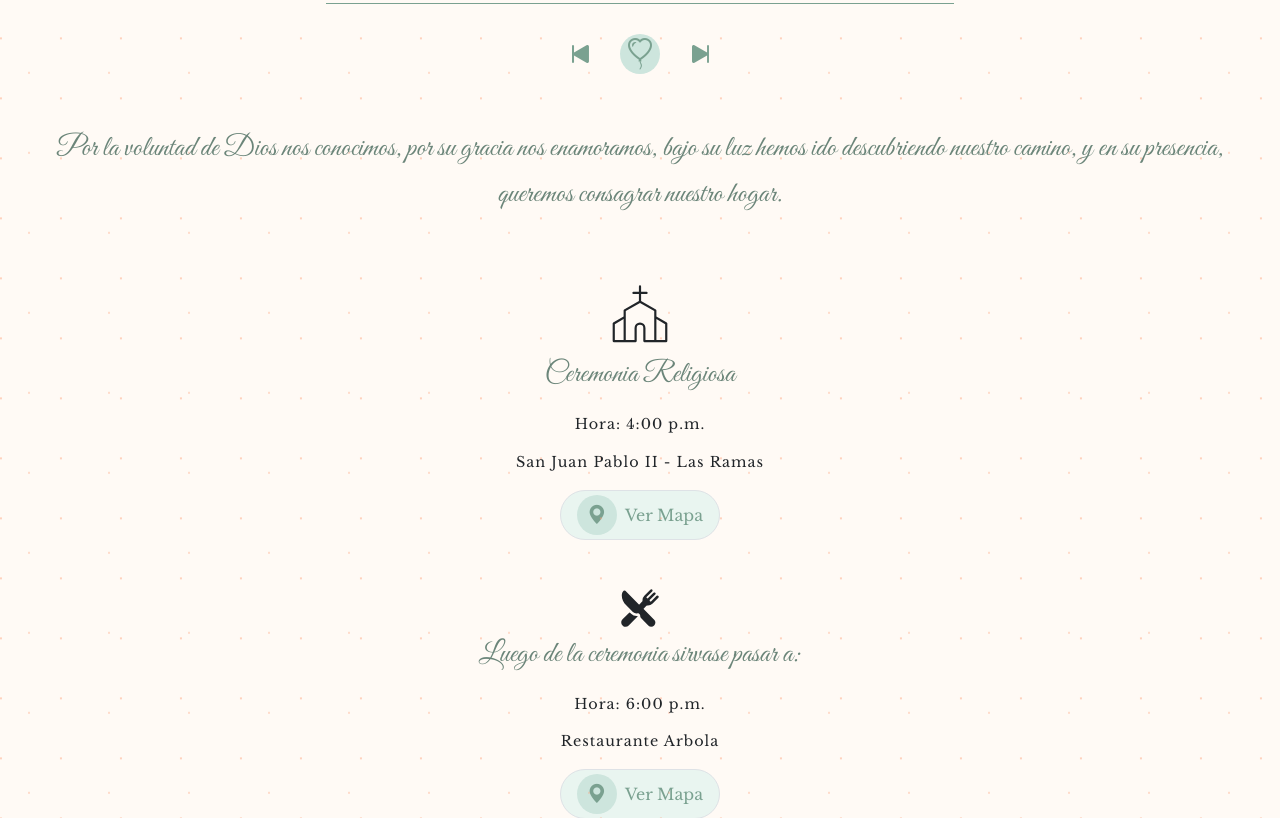
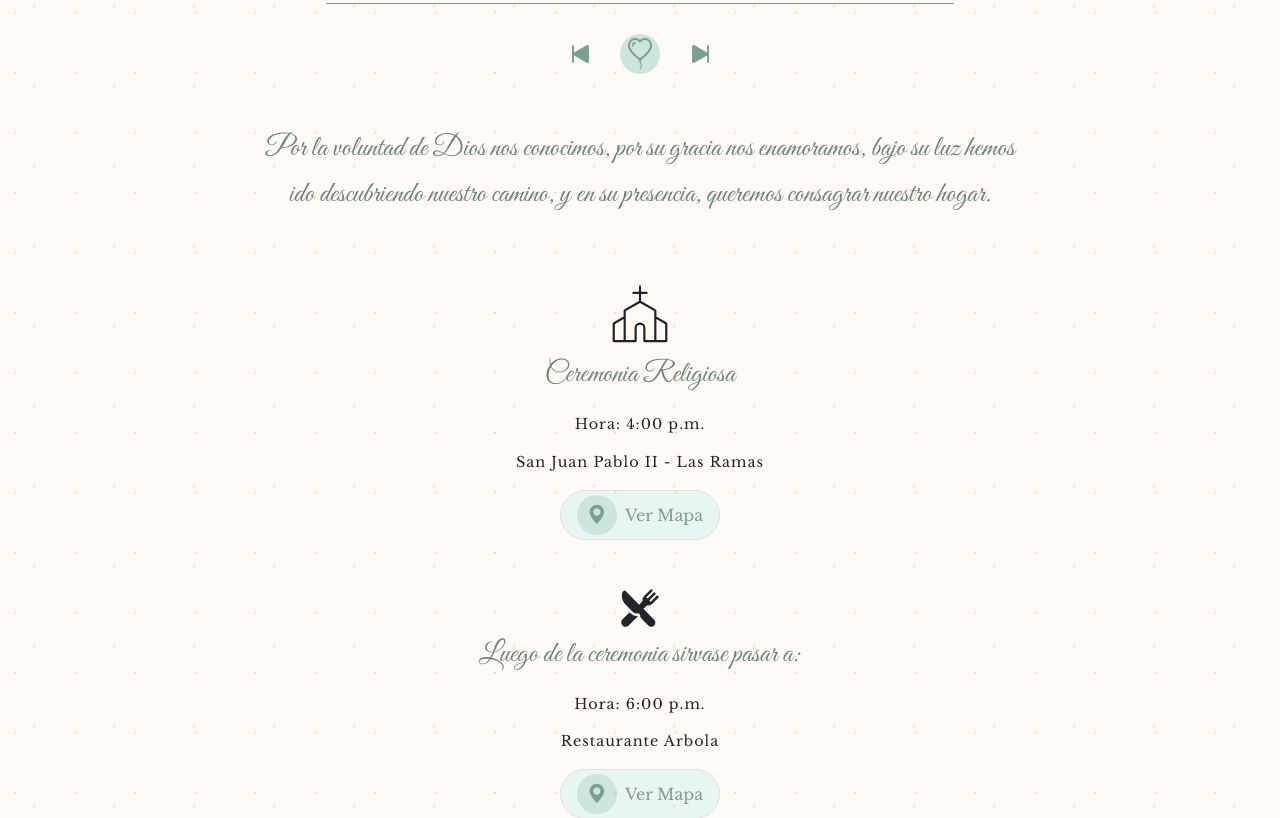
Before and after one commit to JorgeAndres-GitHub/Weeding-template, a React (Vite) app: page / in a window 1280 px wide. Shown: the part 1300-2118 px from the top of the page. Built offline with nearby package versions, Linux system fonts and the light colour scheme.

Commit message:
Mejorando footer

```diff
--- a/src/components/descripcion.jsx
+++ b/src/components/descripcion.jsx
@@ -1,8 +1,8 @@
 export function Descripcion() {
   return (
     <>
-      <div className="row mt-5 text-center">
-        <p className="wedding-text px-5">
+      <div className="row mt-5 text-center descripcion-container">
+        <p className="wedding-text">
           Por la voluntad de Dios nos conocimos, por su gracia nos enamoramos,
           bajo su luz hemos ido descubriendo nuestro camino, y en su presencia,
           queremos consagrar nuestro hogar.
@@ -15,6 +15,10 @@ export function Descripcion() {
       />
 
       <style>{`
+        .descripcion-container {
+          padding: 0 20%; /* Deja un 10% de espacio a los lados */
+        }
+
         .wedding-text {
           font-family: 'Great Vibes', cursive;
           font-size: 1.8rem;
--- a/src/components/footer.jsx
+++ b/src/components/footer.jsx
@@ -28,6 +28,7 @@ export function Footer() {
           </div>
         </div>
       </div>
+      <p className="text-center wedding-suit m-5">Te esperamos!</p>
 
       <style>{`
         .rotating-image-container {
--- a/src/components/ubicacion.jsx
+++ b/src/components/ubicacion.jsx
@@ -14,7 +14,7 @@ export function Ubicacion() {
   };
 
   return (
-    <div className="container mt-5">
+    <div className="containe mt-5">
       <PiChurchThin
         size={70}
         className="d-flex justify-content-between align-items-center gap-4 mt-3 w-100 px-5"
--- a/src/layout/layout.jsx
+++ b/src/layout/layout.jsx
@@ -8,6 +8,7 @@ export function Layout({ children }) {
         .animated-background {
           position: relative;
           min-height: 100vh;
+          width: 100%; /* Asegura que ocupe todo el ancho de la pantalla */
           overflow: hidden;
           background-color: #fffaf5;
         }
@@ -18,8 +19,8 @@ export function Layout({ children }) {
           position: absolute;
           top: 0;
           left: 0;
-          width: 200%;
-          height: 200%;
+          width: 100%; /* Cambia de 200% a 100% para que no desborde */
+          height: 100%; /* Asegura que ocupe todo el alto del contenedor */
           background-image:
             radial-gradient(circle, #ffa07a 1px, transparent 1px),
             radial-gradient(circle, #98fb98 1px, transparent 1px);
```
Lines whose indentation alone changed are shown as unchanged.
